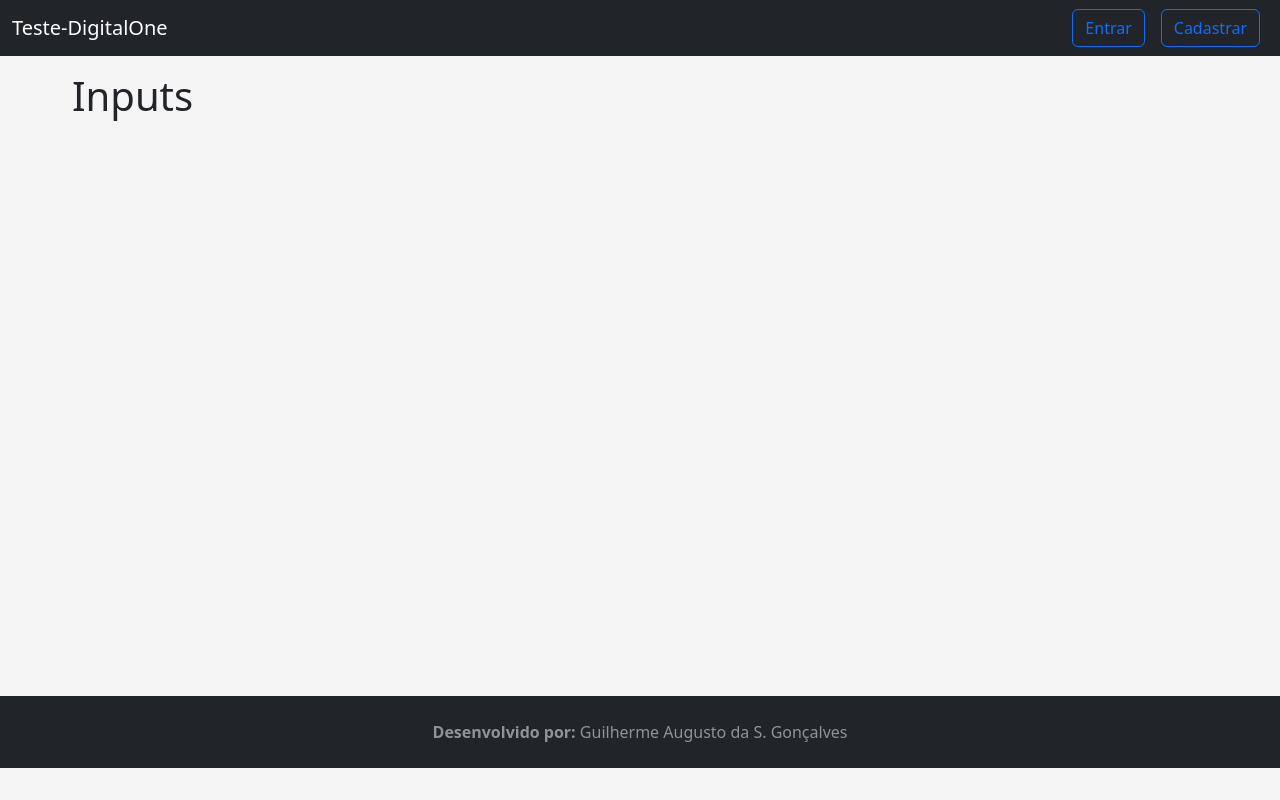
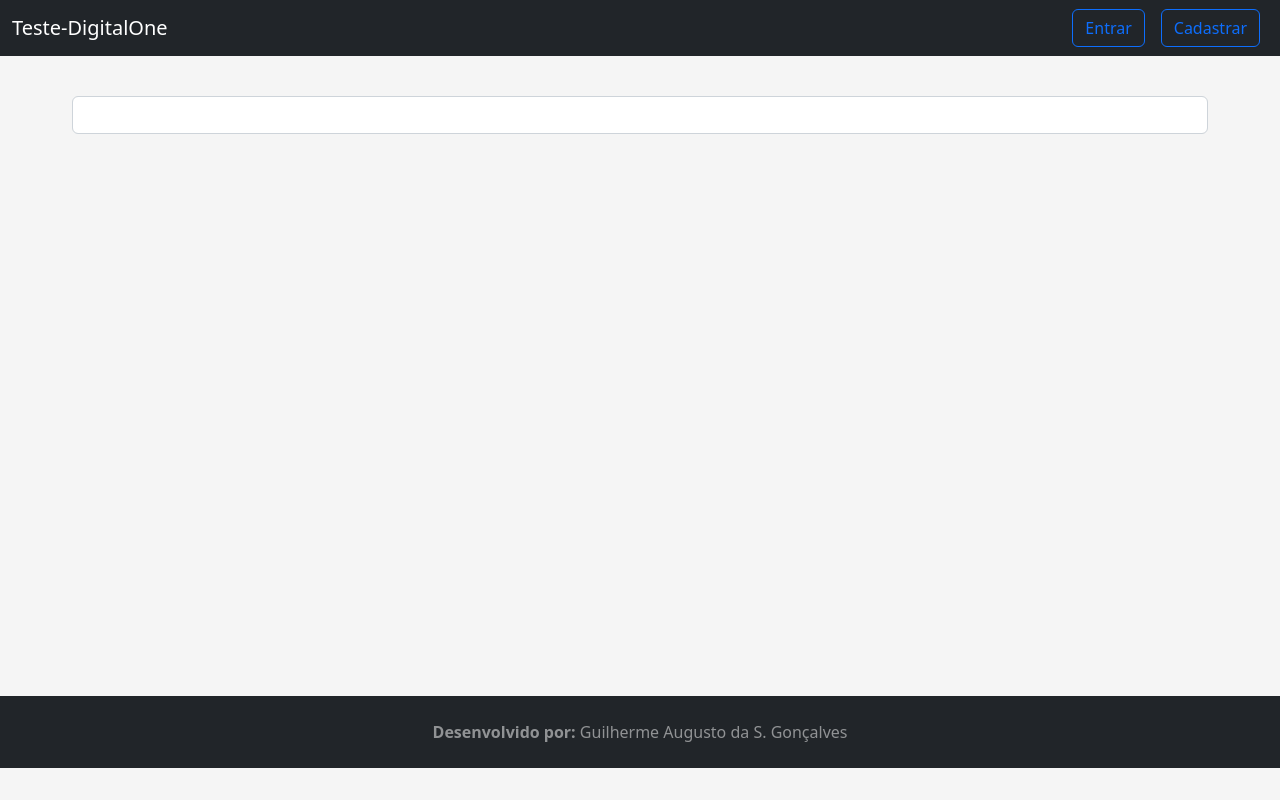
Before and after one commit to dev-digitalone/teste-desenvolvimento-web, a React (Create React App) app in the folder frontend/: page /registrar in a window 1280 px wide. Built offline with nearby package versions, Linux system fonts and the light colour scheme.

Commit message:
props para o input e adicionado nova regra ao lint

```diff
--- a/frontend/src/components/views/auth/Register.jsx
+++ b/frontend/src/components/views/auth/Register.jsx
@@ -1,11 +1,24 @@
 import React from 'react';
+import { Form } from 'react-bootstrap';
 
-import Inputs from '../../form/inputs';
-
-export default function Register() {
+export default function Register({
+    label,
+    isRequired,
+    type,
+    placeholder,
+    value,
+    validateMsg,
+}) {
     return (
         <section>
-            <Inputs />
+            <Form.Label>{label}</Form.Label>
+            <Form.Control
+                required={isRequired}
+                type={type}
+                placeholder={placeholder}
+                defaultValue={value}
+            />
+            <Form.Control.Feedback>{validateMsg}</Form.Control.Feedback>
         </section>
     );
 }
```
Also changed, not shown: frontend/.eslintrc.json.
